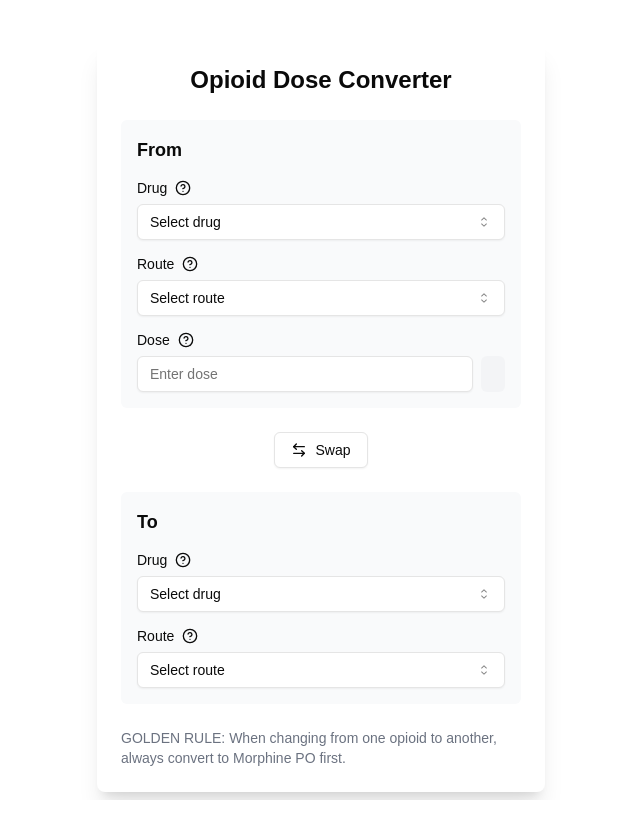
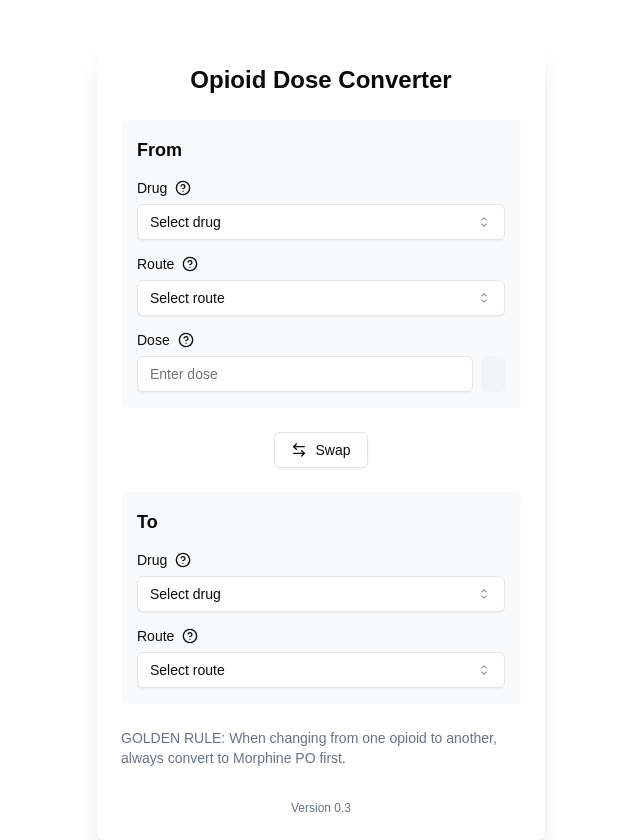
Before and after one commit to shanesull/opioid-dose-converter, a Next.js app: page / in a window 1280 px wide. Shown: the whole page, without its empty margins (319-959 px from the left). Before the commit the page ends 800 px from the top, so only its background shows below. Built offline with nearby package versions, Linux system fonts and the light colour scheme.

Commit message:
Added versioning

```diff
--- a/src/app/page.tsx
+++ b/src/app/page.tsx
@@ -19,6 +19,8 @@ import {
 	TooltipProvider,
 	TooltipTrigger,
 } from "@/components/ui/tooltip";
+
+const APP_VERSION = "0.3"; // Update this when you release new versions
 
 const opioids = [
 	{ name: "Alfentanil", routes: ["SC"] },
@@ -669,6 +671,11 @@ export default function Component() {
 					GOLDEN RULE: When changing from one opioid to another, always convert
 					to Morphine PO first.
 				</p>
+
+				{/* Add this footer */}
+				<footer className="mt-8 text-center text-xs text-gray-500">
+					Version {APP_VERSION}
+				</footer>
 			</div>
 		</TooltipProvider>
 	);
```
